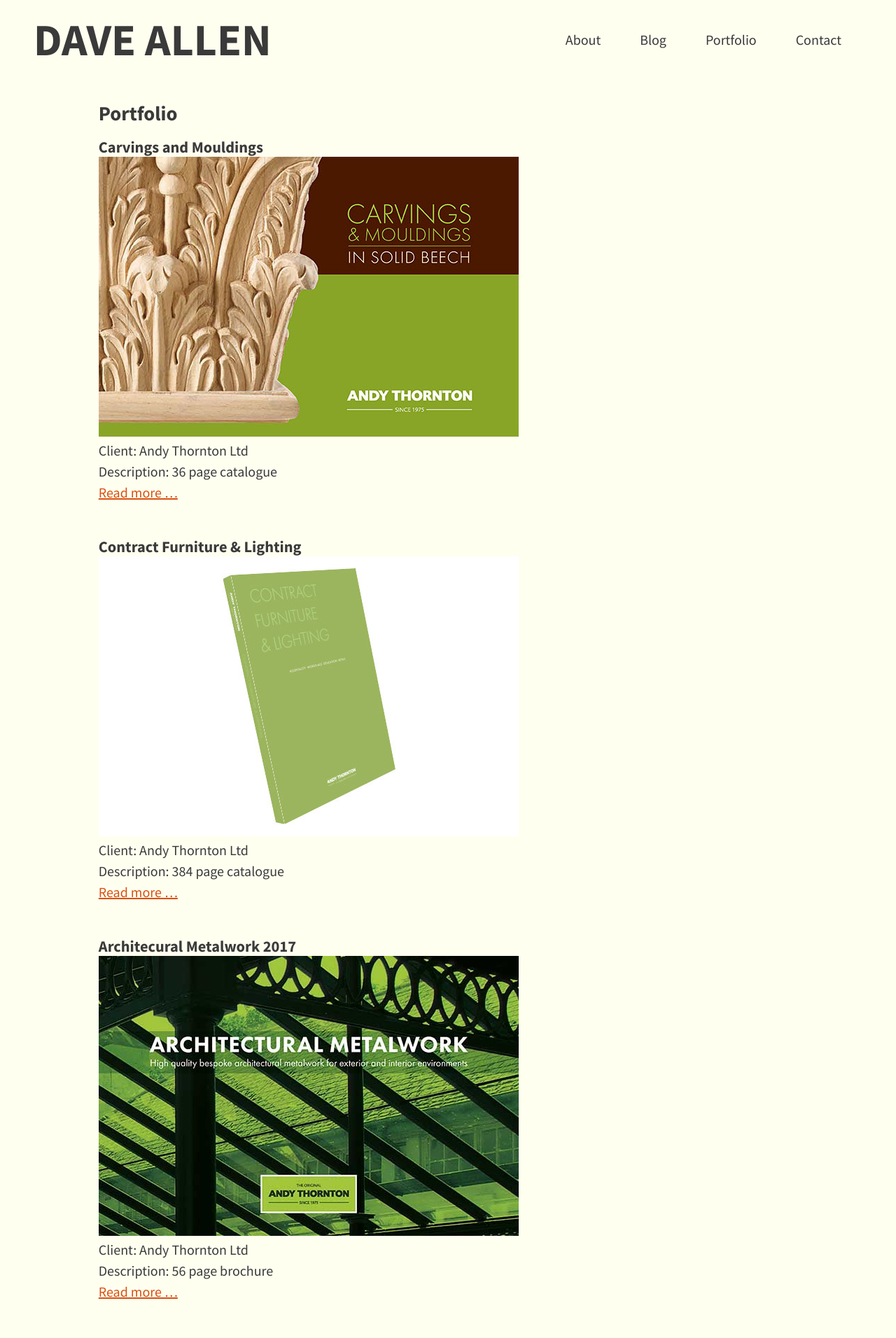
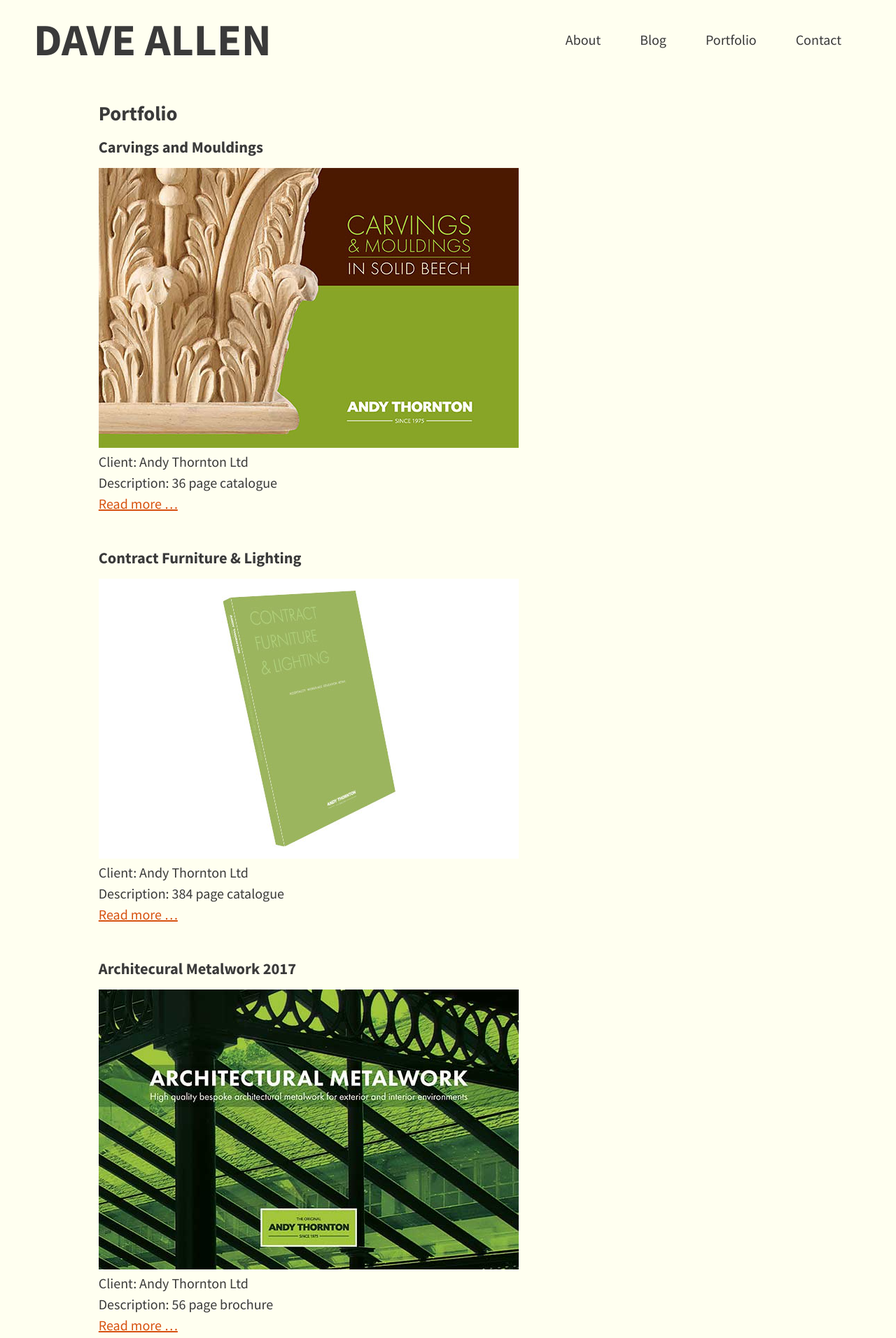
Before and after one commit to vimallen/gridbert, a Jekyll site: the page built from portfolio/index.md, in a window 1280 px wide. Shown: the top 1912 px of the page at 70% size. Built offline with Jekyll 4.4.1, drawn with Linux system fonts in a browser that asks for light colours.

Commit message:
h3 margin

```diff
--- a/assets/main.scss
+++ b/assets/main.scss
@@ -104,16 +104,6 @@ li {
 span.post-meta {
   color: teal;
 }
-/*  =Typography-------------------*/
-.site-footer {
-  font-size: 1rem;
-}
-blockquote {
-  max-width: 36rem;
-  margin: 1rem 0 1rem 1rem;
-  font-style: italic;
-  line-height: 1.5;
-}
 
 /*  =Headers--------------------*/
 h1,
@@ -138,7 +128,20 @@ h4 {
 h5 {
   font-size: 0.75rem;
 }
+/*  =Typography-------------------*/
+.site-footer {
+  font-size: 1rem;
+}
+blockquote {
+  max-width: 36rem;
+  margin: 1rem 0 1rem 1rem;
+  font-style: italic;
+  line-height: 1.5;
+}
 
+.module-portfolio h3 {
+  margin-bottom: 1rem;
+}
 /*  =Links-----------------------------------------------*/
 a.site-title {
   color: #3a3a3a;
```
